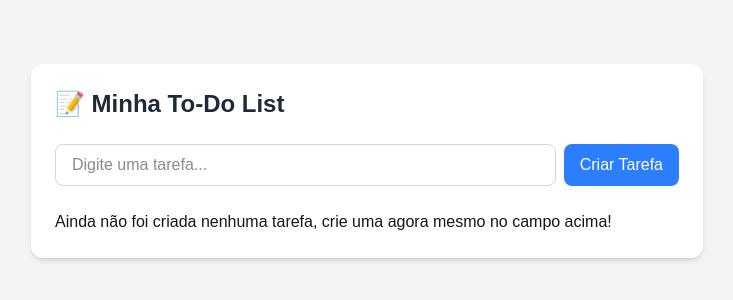
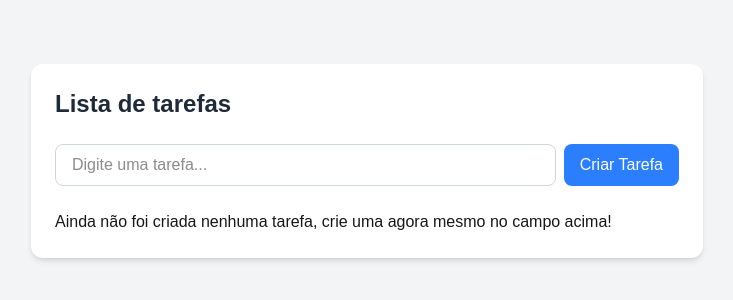
Before and after one commit to VaroliDev/simple-todo, a Next.js app: page / in a window 1280 px wide. Shown: the top 300 px of the page, without its empty margins (273-1006 px from the left). Built offline with nearby package versions, Linux system fonts and the light colour scheme.

Commit message:
Fix: Wrong title now fixed

```diff
--- a/app/page.tsx
+++ b/app/page.tsx
@@ -37,7 +37,7 @@ export default function ToDo(){
   return (
     <div className="min-h-screen bg-gray-100 flex items-start justify-center pt-16 px-4">
       <div className="w-full max-w-2xl bg-white rounded-xl shadow-md p-6">
-        <h1 className="text-2xl font-bold text-gray-800 mb-6">📝 Minha To-Do List</h1>
+        <h1 className="text-2xl font-bold text-gray-800 mb-6">Lista de tarefas</h1>
           <ToDoForm
             description={description}
             onChange={setDescription}
```
